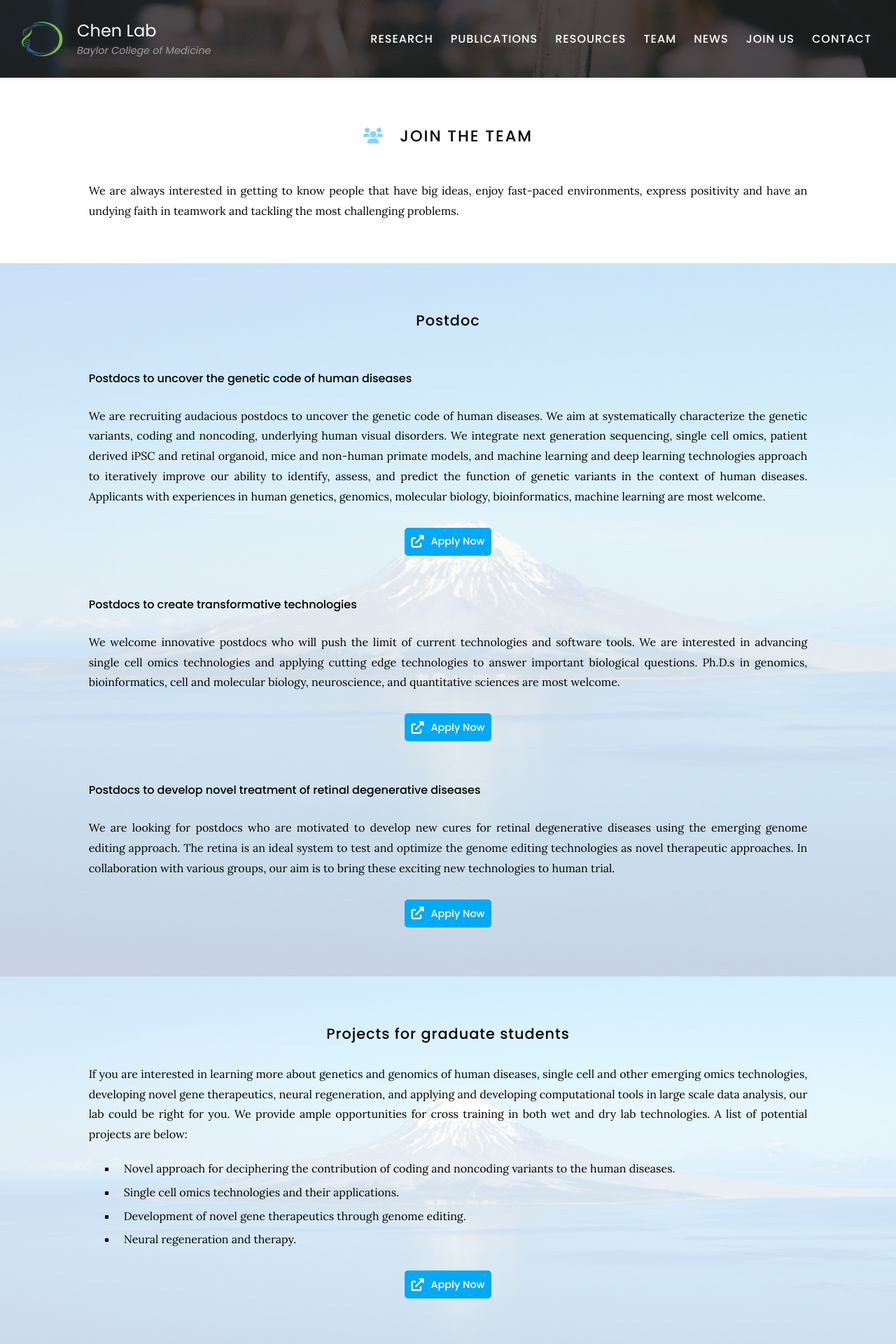
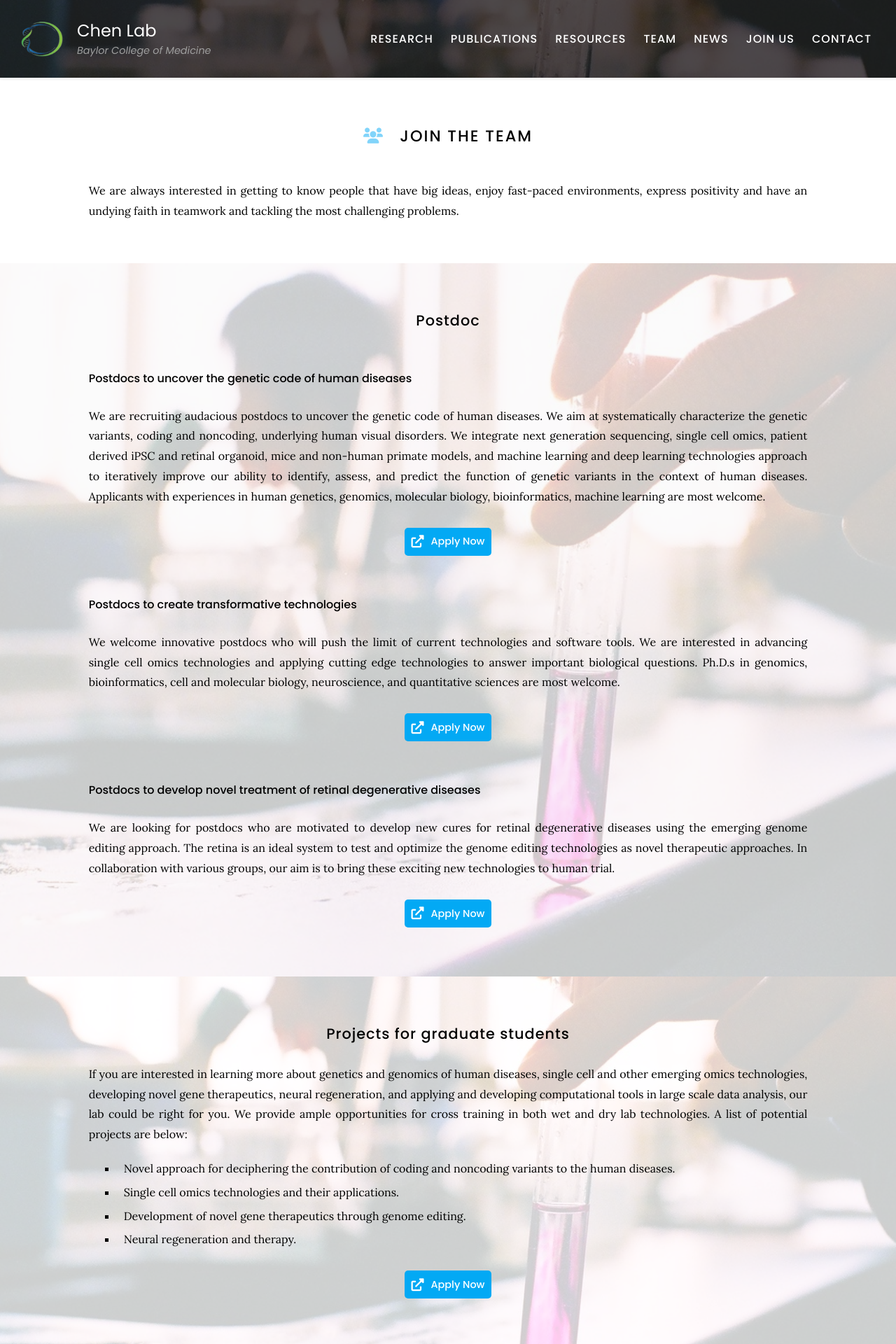
Before and after one commit to wmeng1018/Chen-lab-website, a Jekyll site: the page built from Join us/index.md, in a window 1280 px wide. Shown: the top 1920 px of the page at 70% size. Built offline with Jekyll 4.4.1, drawn with Linux system fonts in a browser that asks for light colours; grey boxes are pictures that could not be loaded.

Commit message:
Update index.md

```diff
--- a/Join us/index.md
+++ b/Join us/index.md
@@ -8,7 +8,7 @@
 
 We are always interested in getting to know people that have big ideas, enjoy fast-paced environments, express positivity and have an undying faith in teamwork and tackling the most challenging problems.
 
-{% include section.html background="images/photo.jpg"%}
+{% include section.html background="images/background.jpg"%}
 ## Postdoc
 #### Postdocs to uncover the genetic code of human diseases
 
@@ -33,7 +33,7 @@
 {% include link.html type="external" link="mailto:ruichen@bcm.edu" text="Apply Now" icon="" style="button" %}
 {:.center}
 
-{% include section.html background="images/photo.jpg" %}
+{% include section.html background="images/background.jpg" %}
 
 ## Projects for graduate students
 
```
